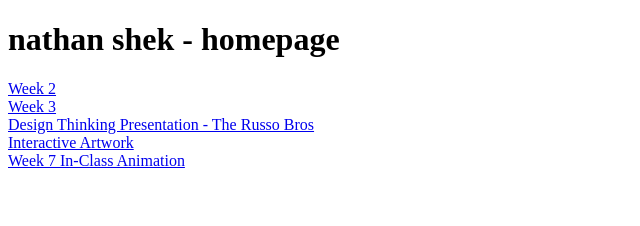
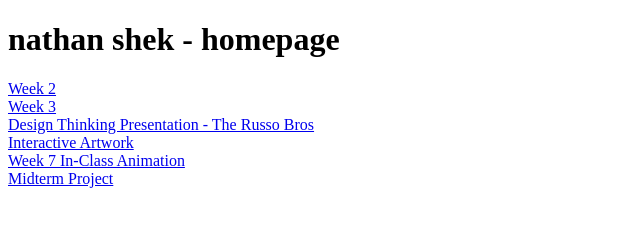
Before and after one commit to ns4185/ns4185.github.io, a plain HTML site: page index.html in a window 1280 px wide. Shown: the whole page, without its empty margins (0-640 px from the left). Drawn offline with Linux system fonts and the light colour scheme.

Commit message:
midterm wireframe

```diff
--- a/index.html
+++ b/index.html
@@ -13,6 +13,8 @@
           <a href= "Interactive_Artwork_Week6/"> Interactive Artwork</a>
      <br>
           <a href= "week_7_in_class/index.html"> Week 7 In-Class Animation</a>
+     <br>
+          <a href="midterm project/home.html">Midterm Project</a>
     </body>
 
 </html>
```
